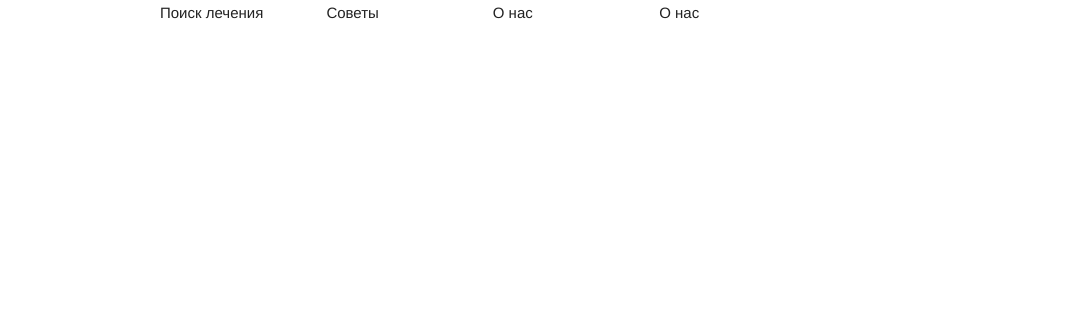
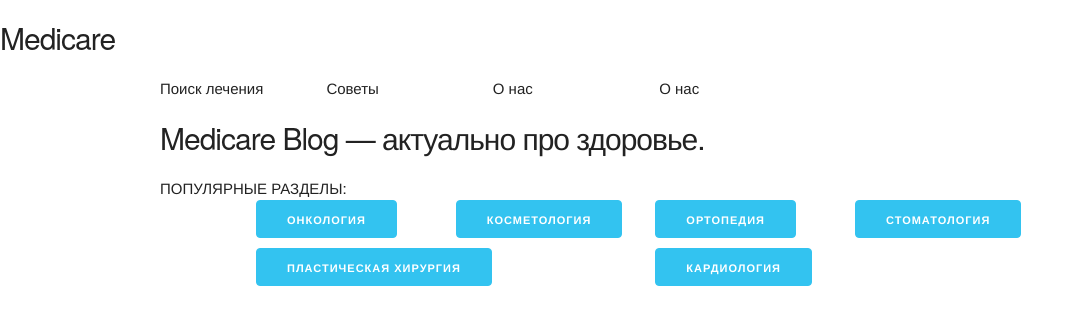
Before and after one commit to roundoutandabout/web-page-medicare, a website: page index.html in a window 1280 px wide. Shown: the whole page, without its empty margins (0-1082 px from the left). Drawn offline with Linux system fonts and the light colour scheme.

Commit message:
Some content added

```diff
--- a/index.html
+++ b/index.html
@@ -5,12 +5,14 @@
 	<title>Document</title>
 	<link rel="stylesheet" href="bower_components/skeleton/css/skeleton.css">
 	<link rel="stylesheet" href="bower_components/skeleton/css/normalize.css">
+	<link rel="stylesheet" href="css/style.css">
 </head>
 <body>
 	<header>
 		<div class="header-content">
+		<h1>Medicare</h1>
 		<div class="container">
-			<div class="logo"><a href=""></a></div>
+			<div class="logo"><a href="" alt="logo"></a></div>
 			<div class="row">
 				<div class="two columns">Поиск лечения </div>
 				<div class="two columns">Советы</div>
@@ -21,5 +23,26 @@
 		</div>
 		</div>
 	</header>
+	<div class="banner">
+		<div class="container">
+			<h1>Medicare Blog — актуально про здоровье.</h1>
+			<span class="popular-paragraphs">ПОПУЛЯРНЫЕ РАЗДЕЛЫ:</span>
+			<div class="container">
+				<div class="row">
+					<div class="three columns"><a href="#" class="button button-primary">ОНКОЛОГИЯ</a></div>
+					<div class="three columns"><a href="#" class="button button-primary">КОСМЕТОЛОГИЯ</a></div>
+					<div class="three columns"><a href="#" class="button button-primary">ОРТОПЕДИЯ</a></div>
+					<div class="three columns"><a href="#" class="button button-primary">СТОМАТОЛОГИЯ</a></div>
+				</div>
+			</div>
+			<div class="container">
+				<div class="row">
+					<div class="six columns"><a href="#" class="button button-primary">ПЛАСТИЧЕСКАЯ ХИРУРГИЯ</a></div>
+					<div class="six columns"><a href="#" class="button button-primary">КАРДИОЛОГИЯ</a></div>
+				</div>
+			</div>
+		</div>
+	</div>
+
 </body>
 </html>
--- a/sass/style.scss
+++ b/sass/style.scss
@@ -1,9 +1,3 @@
-.container {
-
-	vertical-align: baseline;
-}
-
-
 .header-content {
 	height: 80px;
 }
```
Also changed, not shown: css/style.css.
